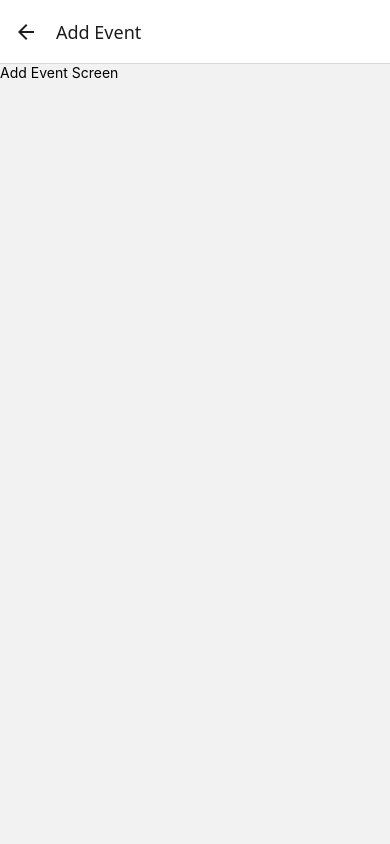
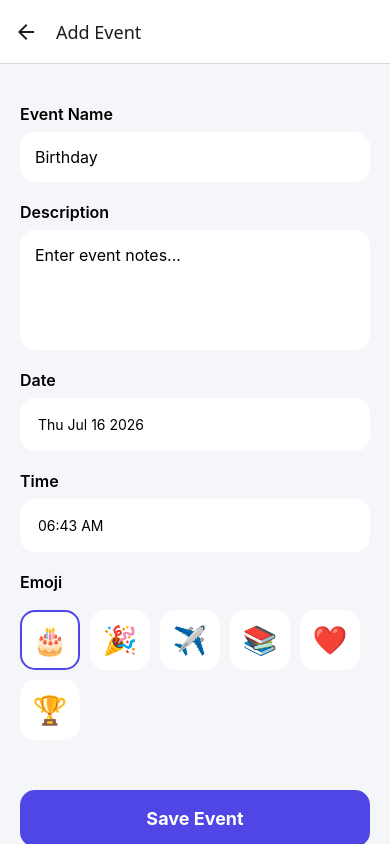
Before and after one commit to frnkhakim/Countify, a React Native app: screen /AddEvent in a window 390 px wide. Built offline with nearby package versions, Linux system fonts and the light colour scheme.

Commit message:
feat: implement AddEventScreen with event details input and date/time picker

```diff
--- a/src/screens/AddEventScreen.js
+++ b/src/screens/AddEventScreen.js
@@ -1,10 +1,244 @@
-import React from "react";
-import { View, Text } from "react-native";
+import React, { useState } from "react";
+import {
+  View,
+  Text,
+  TextInput,
+  StyleSheet,
+  TouchableOpacity,
+  ScrollView,
+} from "react-native";
+import DateTimePicker from "@react-native-community/datetimepicker";
 
 export default function AddEventScreen() {
+  const [title, setTitle] = useState("");
+  const [description, setDescription] = useState("");
+  const [emoji, setEmoji] = useState("🎂");
+  const [date, setDate] = useState(new Date());
+
+  const [showDatePicker, setShowDatePicker] =
+    useState(false);
+
+  const [showTimePicker, setShowTimePicker] =
+    useState(false);
+
   return (
-    <View>
-      <Text>Add Event Screen</Text>
-    </View>
+    <>
+      <ScrollView
+        style={styles.container}
+        contentContainerStyle={{
+          paddingBottom: 40,
+        }}
+      >
+        <Text style={styles.label}>
+          Event Name
+        </Text>
+
+        <TextInput
+          style={styles.input}
+          placeholder="Birthday"
+          value={title}
+          onChangeText={setTitle}
+        />
+
+        <Text style={styles.label}>
+          Description
+        </Text>
+
+        <TextInput
+          style={[styles.input, styles.multiline]}
+          placeholder="Enter event notes..."
+          multiline
+          value={description}
+          onChangeText={setDescription}
+        />
+
+        <Text style={styles.label}>
+          Date
+        </Text>
+
+        <TouchableOpacity
+          style={styles.dateButton}
+          onPress={() => setShowDatePicker(true)}
+        >
+          <Text>
+            {date.toDateString()}
+          </Text>
+        </TouchableOpacity>
+
+        <Text style={styles.label}>
+          Time
+        </Text>
+
+        <TouchableOpacity
+          style={styles.dateButton}
+          onPress={() => setShowTimePicker(true)}
+        >
+          <Text>
+            {date.toLocaleTimeString([], {
+              hour: "2-digit",
+              minute: "2-digit",
+            })}
+          </Text>
+        </TouchableOpacity>
+
+        <Text style={styles.label}>
+          Emoji
+        </Text>
+
+        <View style={styles.emojiContainer}>
+          {["🎂", "🎉", "✈️", "📚", "❤️", "🏆"].map(
+            (item) => (
+              <TouchableOpacity
+                key={item}
+                style={[
+                  styles.emojiButton,
+                  emoji === item &&
+                    styles.selectedEmoji,
+                ]}
+                onPress={() => setEmoji(item)}
+              >
+                <Text style={styles.emoji}>
+                  {item}
+                </Text>
+              </TouchableOpacity>
+            )
+          )}
+        </View>
+
+        <TouchableOpacity style={styles.saveButton}>
+          <Text style={styles.saveText}>
+            Save Event
+          </Text>
+        </TouchableOpacity>
+      </ScrollView>
+
+      {showDatePicker && (
+        <DateTimePicker
+          value={date}
+          mode="date"
+          display="default"
+          minimumDate={new Date()}
+          onChange={(event, selectedDate) => {
+            setShowDatePicker(false);
+
+            if (selectedDate) {
+              const newDate = new Date(date);
+
+              newDate.setFullYear(
+                selectedDate.getFullYear()
+              );
+
+              newDate.setMonth(
+                selectedDate.getMonth()
+              );
+
+              newDate.setDate(
+                selectedDate.getDate()
+              );
+
+              setDate(newDate);
+            }
+          }}
+        />
+      )}
+
+      {showTimePicker && (
+        <DateTimePicker
+          value={date}
+          mode="time"
+          display="default"
+          onChange={(event, selectedTime) => {
+            setShowTimePicker(false);
+
+            if (selectedTime) {
+              const newDate = new Date(date);
+
+              newDate.setHours(
+                selectedTime.getHours()
+              );
+
+              newDate.setMinutes(
+                selectedTime.getMinutes()
+              );
+
+              setDate(newDate);
+            }
+          }}
+        />
+      )}
+    </>
   );
 }
+
+const styles = StyleSheet.create({
+  container: {
+    flex: 1,
+    backgroundColor: "#F4F6FA",
+    padding: 20,
+  },
+
+  label: {
+    fontSize: 16,
+    fontWeight: "600",
+    marginBottom: 8,
+    marginTop: 20,
+  },
+
+  input: {
+    backgroundColor: "white",
+    borderRadius: 15,
+    padding: 15,
+    fontSize: 16,
+  },
+
+  multiline: {
+    height: 120,
+    textAlignVertical: "top",
+  },
+
+  dateButton: {
+    backgroundColor: "white",
+    padding: 18,
+    borderRadius: 15,
+  },
+
+  emojiContainer: {
+    flexDirection: "row",
+    flexWrap: "wrap",
+    marginTop: 10,
+  },
+
+  emojiButton: {
+    width: 60,
+    height: 60,
+    backgroundColor: "white",
+    justifyContent: "center",
+    alignItems: "center",
+    borderRadius: 15,
+    marginRight: 10,
+    marginBottom: 10,
+  },
+
+  selectedEmoji: {
+    borderWidth: 2,
+    borderColor: "#4F46E5",
+  },
+
+  emoji: {
+    fontSize: 28,
+  },
+
+  saveButton: {
+    backgroundColor: "#4F46E5",
+    padding: 18,
+    borderRadius: 15,
+    marginTop: 40,
+    alignItems: "center",
+  },
+
+  saveText: {
+    color: "white",
+    fontWeight: "bold",
+    fontSize: 18,
+  },
+});
```
Also changed, not shown: src/utils/dateUtils.js (added, +13 -0 lines).
